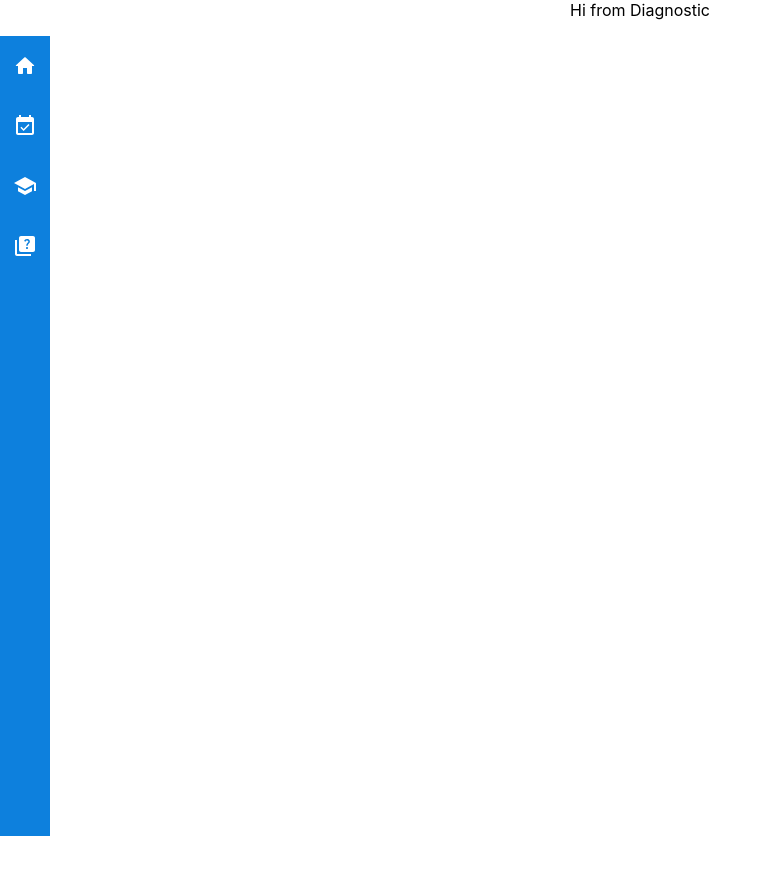
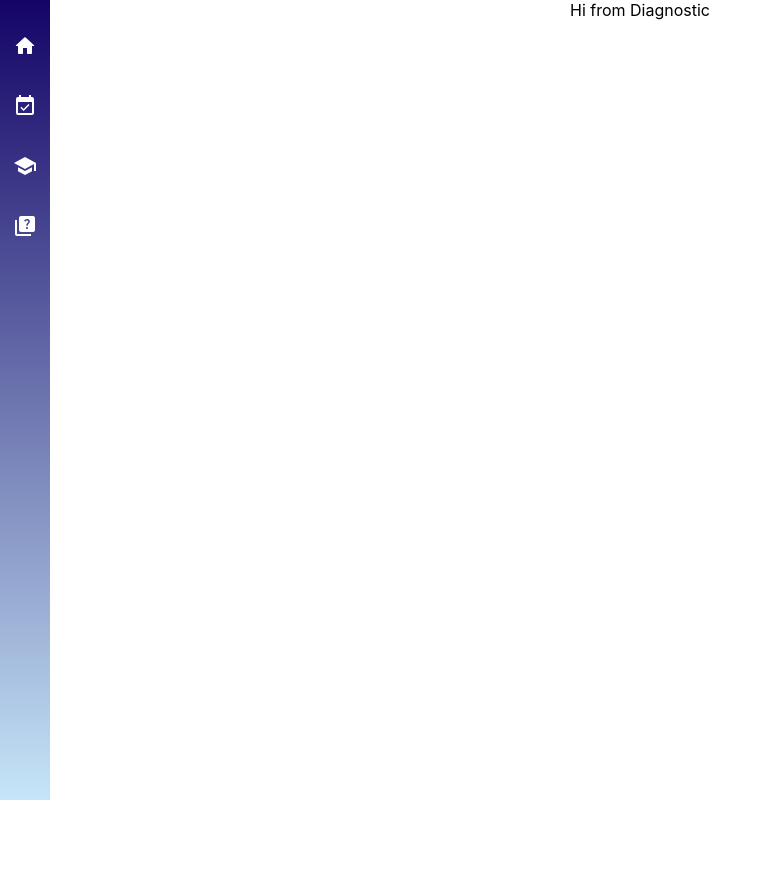
Before and after one commit to Pronkle/hackathon-2024, a React (Create React App) app: page /diagnostic in a window 1280 px wide. Shown: the top 874 px of the page, without its empty margins (0-772 px from the left). Built offline with nearby package versions, Linux system fonts and the light colour scheme.

Commit message:
color gradient

```diff
--- a/src/components/demo/menu/style.css
+++ b/src/components/demo/menu/style.css
@@ -1,7 +1,9 @@
 .Menu{
+    position: absolute;
+    top: 0;
     height: 100vh;
     width: 50px;
-    background-color: #0d80dd;
+    background-image: linear-gradient(#130466, #c6e5f8);
 }
 
 .Menulist{
@@ -9,10 +11,10 @@
     padding: 0;
     width: 100%;
 }
-
+/*
 .Menulist #active{
-    background-color: darkblue;
-}
+    background-color: d;
+} */
 
 .Menulist .row{
     width:50px;
@@ -29,7 +31,8 @@
 
 .Menulist .row:hover{
     cursor:pointer;
-    background-color: darkblue;
+    background-color: #c6e5f8;
+    color: #130466;
 }
 .row #icon{
     flex:100%;
```
